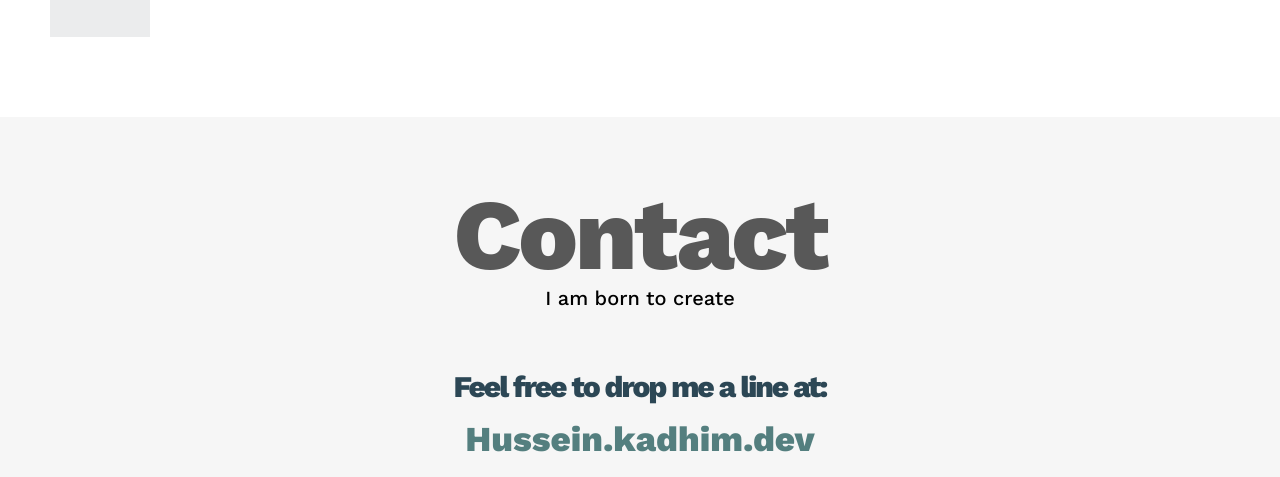
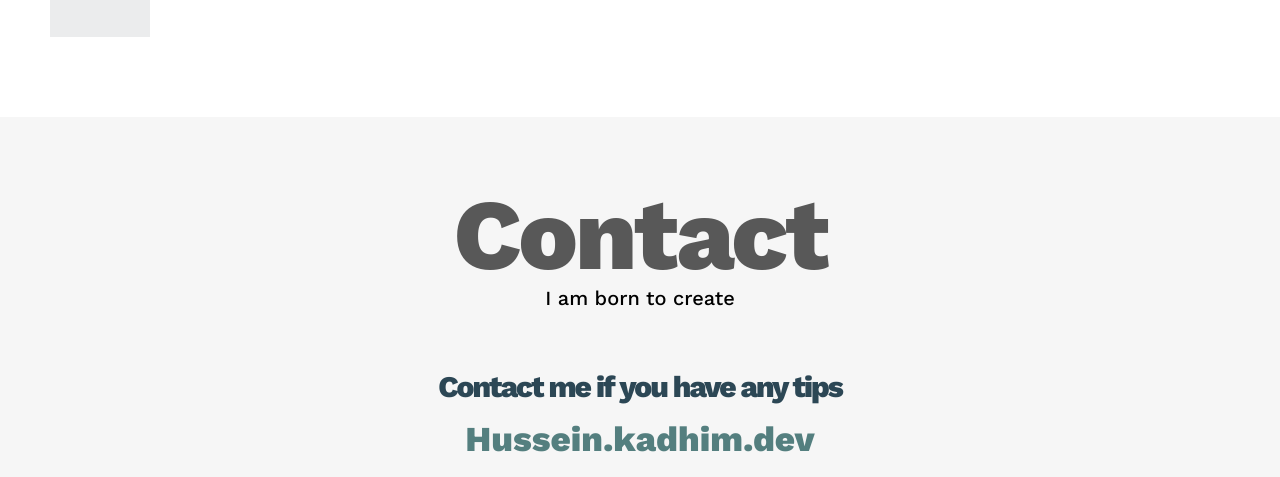
Before and after one commit to Hussein-kadhim/HTML-CSS-TEMPLATE-ONE, a website built with Parcel: page index.html in a window 1280 px wide. Shown: the part 3425-3902 px from the top of the page. Built offline with nearby package versions, Linux system fonts and the light colour scheme.

Commit message:
Change the label Paragraph

```diff
--- a/index.html
+++ b/index.html
@@ -229,7 +229,7 @@
             <h2 class="special-heading">Contact</h2>
             <p>I am born to create</p>
             <div class="info">
-                <p class="label">Feel free to drop me a line at:</p>
+                <p class="label">Contact me if you have any tips</p>
                 <a href="mailto:hussein.kadhim.dev@gmail.com?subject" class="link">Hussein.kadhim.dev</a>
                 <div class="social">
                     <div class="social-media-title">Find Me On Social Networks
```
